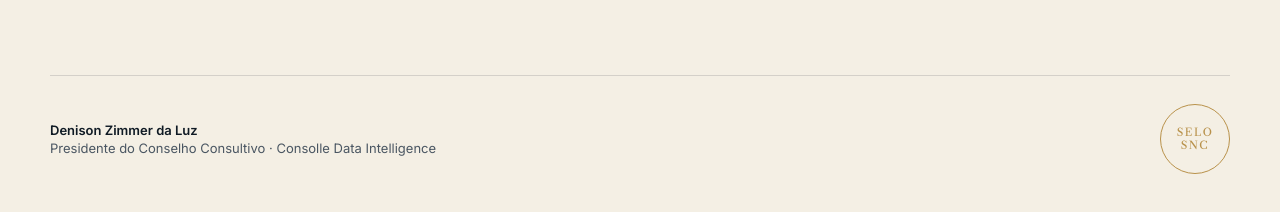
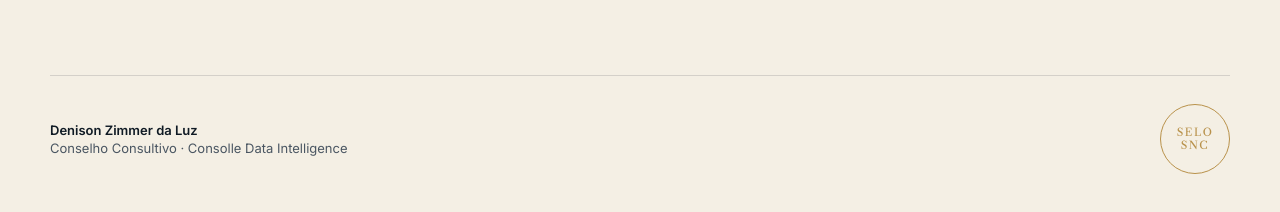
Before and after one commit to ctoutbank/snc-site, a Next.js app: page / in a window 1280 px wide. Shown: the part 5269-5481 px from the top of the page. Built offline with nearby package versions, Linux system fonts and the light colour scheme.

Commit message:
fix: remove 'Presidente do' da assinatura do manifesto

```diff
--- a/src/components/manifesto-section.tsx
+++ b/src/components/manifesto-section.tsx
@@ -12,7 +12,7 @@ export function ManifestoSection() {
         <div className="sig">
           <div className="a">
             <strong>Denison Zimmer da Luz</strong>
-            Presidente do Conselho Consultivo · Consolle Data Intelligence
+            Conselho Consultivo · Consolle Data Intelligence
           </div>
           <div className="seal">
             SELO<br />SNC
```
